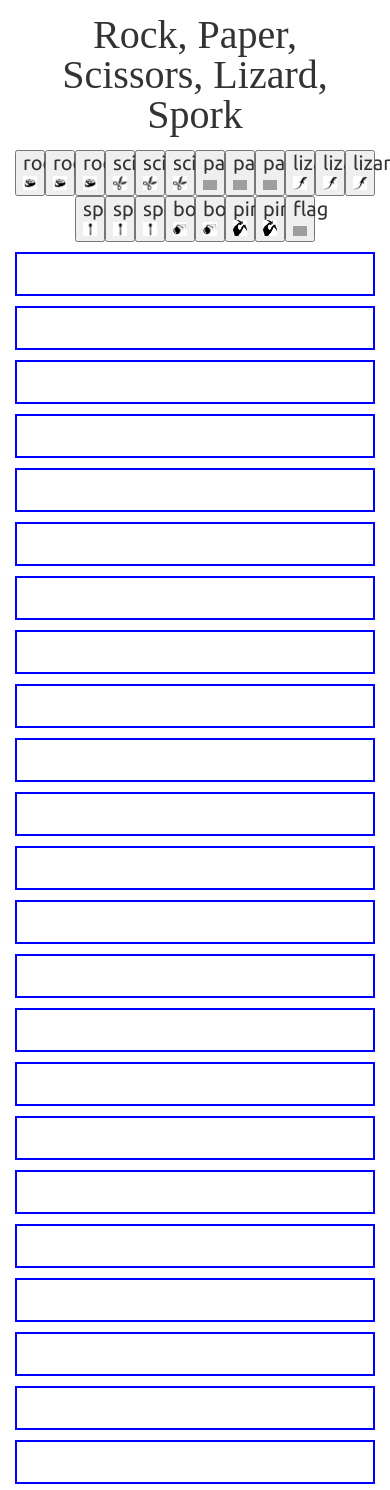
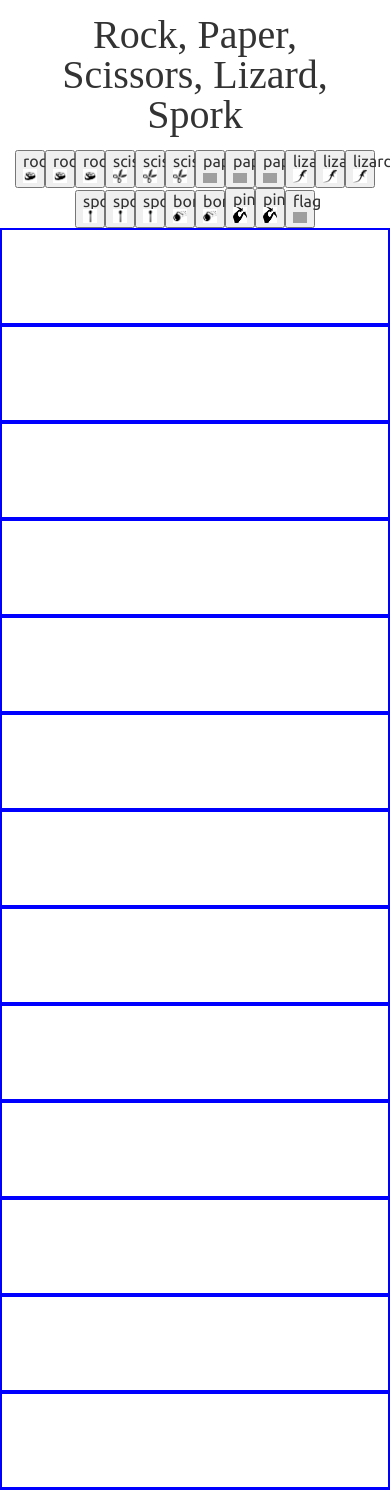
Before and after one commit to robertprine2/rock-paper-scissors, a PHP site: page / in a window 390 px wide; the page is wider, and only the part inside the window is pictured. Shown: the top 1490 px of that part. Run offline with PHP 8.4, Linux system fonts and the light colour scheme; some web fonts are replaced; grey boxes are pictures that could not be loaded.

Commit message:
Added a blank image to get rid of padding to show game board...fixed css to show images when they are moved on the board

```diff
--- a/assets/css/style.css
+++ b/assets/css/style.css
@@ -1,7 +1,7 @@
 body {
 	text-align: center;
 	font-family: 'Ubuntu', sans-serif;
-	font-size: 20px;
+	font-size: 16px;
 }
 
 h1 {
@@ -12,10 +12,13 @@ h1 {
 
 /* Spaces on the board */
 
+.row .col-sm-1 {
+	padding: 0;
+}
+
 .moveSpace {
 	border: solid 2px blue;
-	padding: 20px;
-	margin-top: 10px;
+	overflow: hidden;
 }
 
 /* Game pieces */
@@ -23,6 +26,11 @@ h1 {
 .piece {
 	height: 8.33%;
 	width: 8.33%;
+}
+
+.onboard img {
+	width: 100%;
+	height: 100%;
 }
 
 button img {
--- a/assets/javascript/game.js
+++ b/assets/javascript/game.js
@@ -72,6 +72,10 @@ $(document).ready(function(){
 
 			} // ends for loop
 
+			//puts blank spaces on the board
+
+			$(".moveSpace").append("<img src='assets/images/blank.png'>");
+
 		}, // ends genPieces method
 
 		// method for targeting a piece
@@ -84,7 +88,6 @@ $(document).ready(function(){
 					$(".target").removeClass("target");
 					$(this).addClass("target");
 					game.click++;
-					console.log(game.click);
 				} // end if
 
 			}); // end on click for .piece
@@ -97,10 +100,11 @@ $(document).ready(function(){
 			$(document.body).on('click', '.moveSpace', function() {
 
 				if (game.click == 1) {
+					$(this).html("");
 					$('.target').appendTo(this);
-					console.log(this);
 					game.click = 0;
-					console.log(game.click);
+					$('.target').removeClass('piece');
+					$('.target').addClass("onBoard");
 				} // end if
 
 			}); // end on click for .moveSpace
```
Also changed, not shown: assets/images/blank.png (added).
